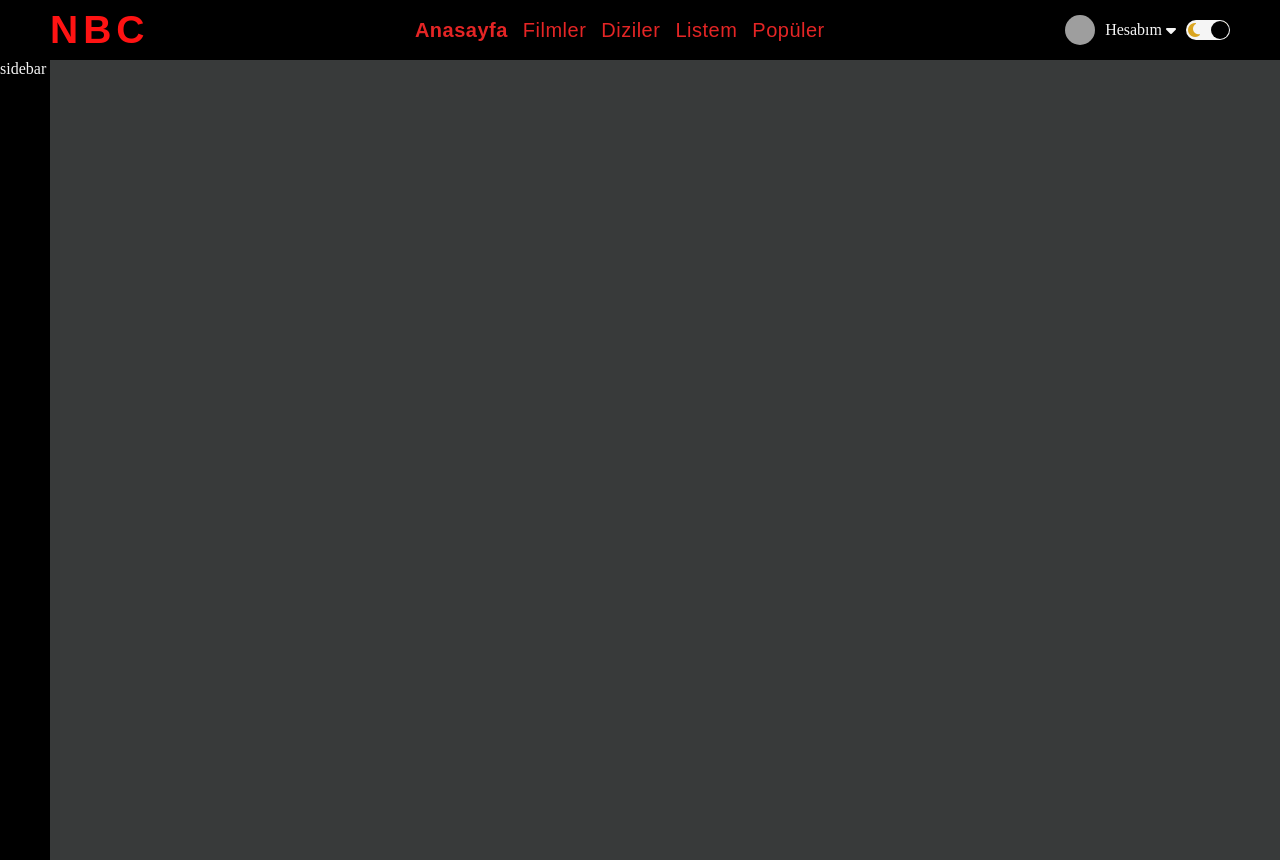
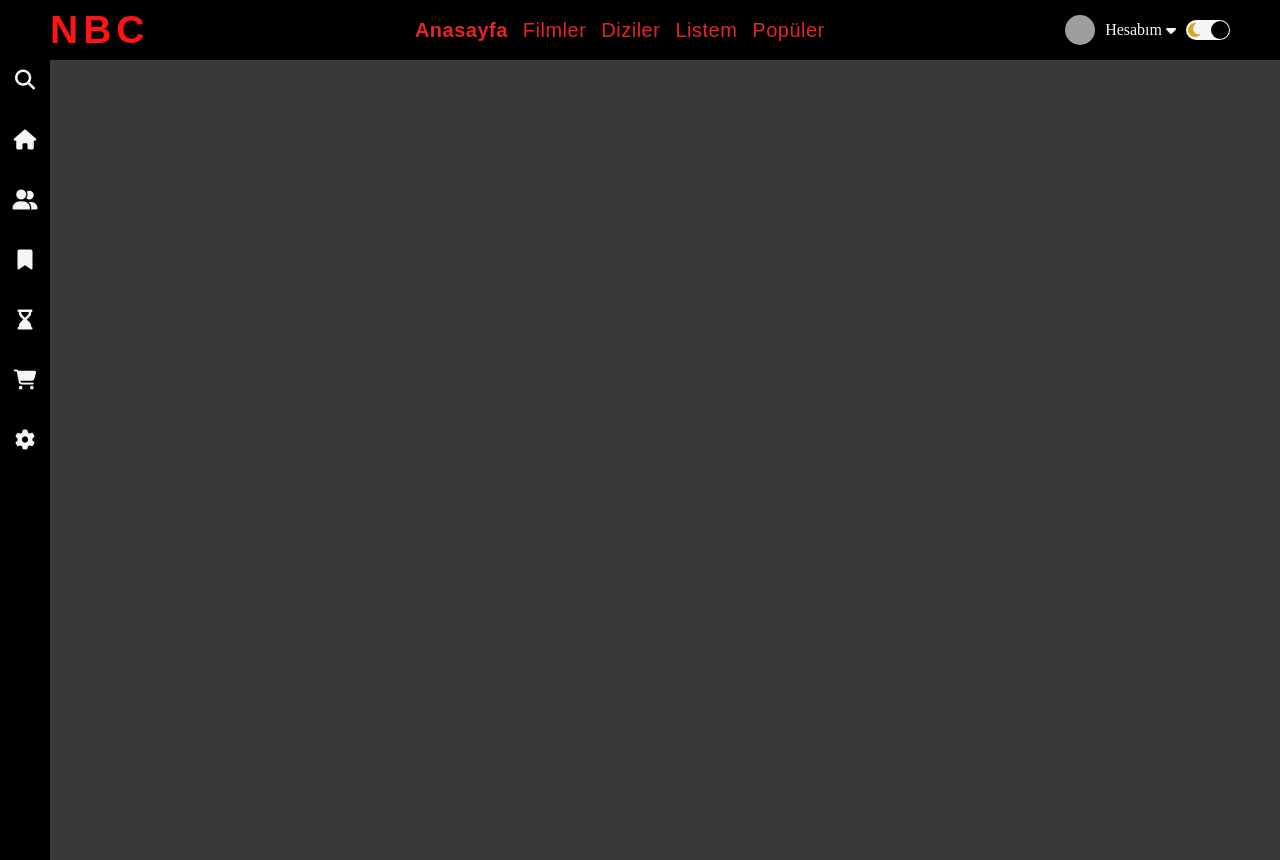
Before and after one commit to AhmetSafa0707/Film-Sitesi, a plain HTML site: page index.html in a window 1280 px wide. After the commit the page ends 800 px from the top, so only its background shows below. Drawn offline with Linux system fonts and the light colour scheme; grey boxes are pictures that could not be loaded.

Commit message:
Sidebar
Sidebar ikonlarını ekledim ve sidebar'ın tıpkı navbar gibi ekranda sabit kalmasını sağladım.

```diff
--- a/index.css
+++ b/index.css
@@ -13,6 +13,7 @@ body {
 .navbar {
     background-color: black;
     width: 100%;
+    min-width: min-content;
     height: 60px;
     color: whitesmoke;
     position: sticky;
@@ -112,5 +113,26 @@ body {
     background-color: black;
     color: whitesmoke;
     height: 100%;
+    min-height: min-content;
     width: 50px;
+    display: flex;
+    flex-direction: column;
+    align-items: center;
+    padding-top: 10px;
+    row-gap: 40px;
+    position: fixed;
 }
+
+.sidebar i{
+    font-size: 20px;
+    cursor: pointer;
+}
+
+.sidebar i:hover{
+    color: rgb(255, 0, 0);
+    font-size: 20px;
+    cursor: pointer;
+    transition: 0.4s;
+}
+
+/** Menü CSS Bitiş */
--- a/index.html
+++ b/index.html
@@ -43,7 +43,13 @@
     </div>
 
     <div class="sidebar">
-        sidebar
+        <i class="fa-solid fa-magnifying-glass"></i>
+        <i class="fa-solid fa-house"></i>
+        <i class="fa-solid fa-user-group"></i>
+        <i class="fa-solid fa-bookmark"></i>
+        <i class="fa-solid fa-hourglass-end"></i>
+        <i class="fa-solid fa-cart-shopping"></i>
+        <i class="fa-solid fa-gear"></i>
     </div>
 
 
```
